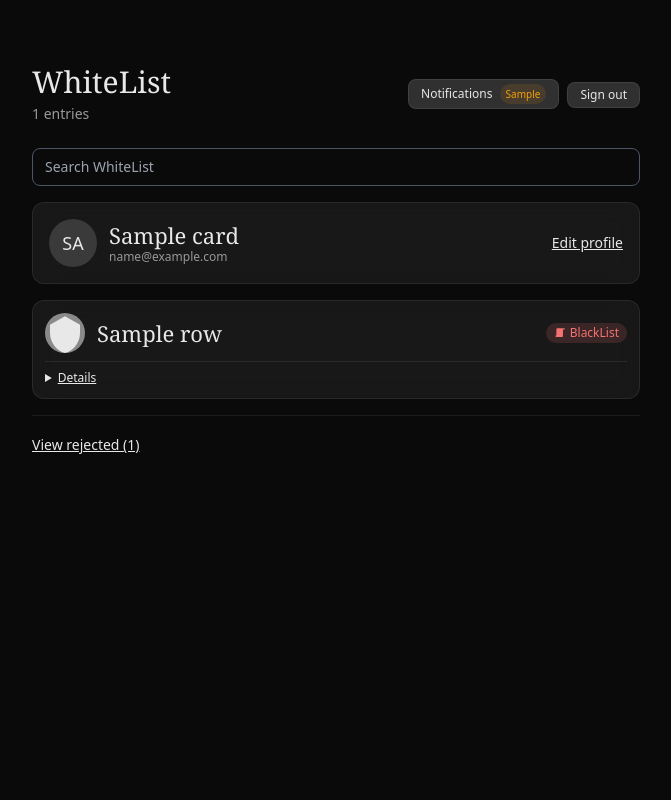
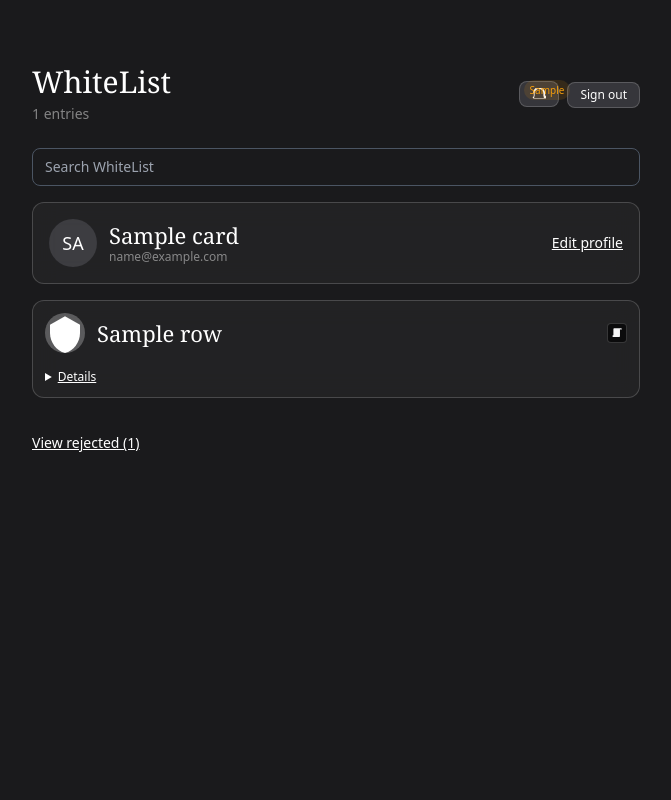
Before and after one commit to jasonlnheath/relmgr, a FastAPI app: template templates/contact_list.html in a window 1280 px wide. Shown: the whole page, without its empty margins (304-975 px from the left). Run offline with FastAPI, Linux system fonts and the light colour scheme; the template is opened without the code that fills it: most values are stand-ins (such as "Sample title", 1, 10 or a date in 2020); some libraries are stand-ins or nearby versions; some web fonts are replaced.

Commit message:
feat(ui): wire approved Whitelist identity into app UI
- Replace all text-only badges with scroll silhouette on colored buttons
  (white/grey/black fill per approved design tokens)
- Update base.html with captain-approved design tokens:
  surface-base=#1A1A1C, glass-01=#FFFFFF0A, glass-edge=#FFFFFF2E
  ink-primary=#FFFFFF, ink-muted=#FFFFFF75, ink-faint=#FFFFFF42
  badge-white=#FFFFFF, badge-grey=#5A5A62, badge-black=#0B0B0C
- Add scroll mark favicon (static/scroll-mark.svg)
- Notification icon keeps unread count badge (functional requirement)
- Update tests to match new scroll badge format (data-state attrs)

Design source: ~/Downloads/whitelist-identity/design-guide.txt

```diff
--- a/templates/base.html
+++ b/templates/base.html
@@ -8,36 +8,54 @@
     <link rel="preconnect" href="https://fonts.googleapis.com">
     <link rel="preconnect" href="https://fonts.gstatic.com" crossorigin>
     <link href="https://fonts.googleapis.com/css2?family=Arapey:ital@0;1&display=swap" rel="stylesheet">
+    {# Scroll mark favicon — approved identity mark #}
+    <link rel="icon" type="image/svg+xml" href="/static/scroll-mark.svg">
     <style>
-        /* === RelMgr theme tokens (captain rulings 2026-09-18; pairing-review fixes §6; round-2 black liquid-glass) === */
+        /* === Whitelist identity tokens (captain approved 2026-09-22) ===
+           Source: ~/Downloads/whitelist-identity/design-guide.txt
+           Tokens: list-grey=#5A5A62(deep), list-white=#FFFFFF, list-black=#0B0B0C
+           surface-base=#1A1A1C, surface-deep=#0B0B0C, glass-01=#FFFFFF0A
+           glass-edge=#FFFFFF2E, ink-primary=#FFFFFF, ink-muted=#FFFFFF75
+           ink-faint=#FFFFFF42, ink-secondary=#FFFFFFB8
+        */
         :root {
-            /* Black liquid-glass background */
-            --wl-bg: #0A0A0A;
-            --wl-ink: #E8E8E8;
-            --wl-paper: rgba(255,255,255,0.06);
-            --wl-charcoal: #999999;
-            --wl-charcoal-deep: #8A8A8A;
+            /* Surfaces */
+            --wl-surface-base: #1A1A1C;
+            --wl-surface-deep: #0B0B0C;
+            --wl-surface-true-black: #000000;
+            --wl-surface-light: #F4F4F5;
 
-            /* Slate-grey liquid-glass buttons */
-            --wl-btn-slate: rgba(120,120,125,0.35);
-            --wl-btn-slate-hover: rgba(140,140,145,0.50);
+            /* Ink */
+            --wl-ink: #FFFFFF;
+            --wl-ink-muted: #FFFFFF75;
+            --wl-ink-faint: #FFFFFF42;
+            --wl-ink-secondary: #FFFFFFB8;
 
-            /* Access badges (text-only, no icons) */
-            --wl-badge-whitelist: #4ADE80;
-            --wl-badge-greylist: #FBBF24;
-            --wl-badge-blocked: #F87171;
+            /* Glass */
+            --wl-glass-fill: #FFFFFF0A;
+            --wl-glass-fill-alt: #FFFFFF14;
+            --wl-glass-edge: #FFFFFF2E;
+            --wl-glass-blur: 12px;
 
-            /* Amber / danger / success (kept for forms) */
+            /* Badge trio (scroll silhouette) */
+            --wl-badge-white: #FFFFFF;
+            --wl-badge-grey: #5A5A62;
+            --wl-badge-black: #0B0B0C;
+
+            /* Slate-grey buttons (list-grey family) */
+            --wl-btn-slate: rgba(110,110,118,0.35);
+            --wl-btn-slate-hover: rgba(110,110,118,0.50);
+
+            /* Action colors (kept for forms) */
             --wl-amber: #F59E0B;
             --wl-amber-field: rgba(245,158,11,0.12);
             --wl-danger: #EF4444;
-            --wl-info: #3B82F6;
             --wl-success: #22C55E;
 
-            /* Glass */
-            --wl-glass-fill: rgba(255,255,255,0.06);
-            --wl-glass-blur: 12px;
-            --wl-glass-border: rgba(255,255,255,0.08);
+            /* Legacy aliases */
+            --wl-bg: var(--wl-surface-base);
+            --wl-charcoal: var(--wl-ink-muted);
+            --wl-charcoal-deep: var(--wl-ink-faint);
         }
 
         /* Semantic utility classes */
@@ -46,24 +64,18 @@
             background: var(--wl-glass-fill);
             backdrop-filter: blur(var(--wl-glass-blur));
             -webkit-backdrop-filter: blur(var(--wl-glass-blur));
-            border: 1px solid var(--wl-glass-border);
+            border: 1px solid var(--wl-glass-edge);
             border-radius: 12px;
         }
         .wl-text { color: var(--wl-ink); }
-        .wl-text-sub { color: var(--wl-charcoal); }
-        .wl-text-muted { color: var(--wl-charcoal-deep); }
-        .wl-text-faint { color: var(--wl-charcoal-deep); }
-        .wl-border { border-color: var(--wl-glass-border); }
+        .wl-text-sub { color: var(--wl-ink-muted); }
+        .wl-text-muted { color: var(--wl-ink-faint); }
+        .wl-text-faint { color: var(--wl-ink-faint); }
+        .wl-border { border-color: var(--wl-glass-edge); }
         .wl-link { color: var(--wl-ink); text-decoration: underline; }
         .wl-link:hover { opacity: 0.75; }
 
-        /* Dropdowns: every <select> keeps the dark glass background. With
-           bg-transparent the native option popup renders the light ink
-           (#E8E8E8) on the OS's white menu — unreadable white-on-white
-           (bio-visibility dropdown, captain ruling 2026-09-20). The
-           explicit dark fill + color-scheme: dark forces a dark popup
-           everywhere; option colors are pinned for engines that ignore
-           color-scheme. */
+        /* Dropdowns: every <select> keeps the dark glass background. */
         .wl-select {
             background: rgba(20, 20, 20, 0.92);
             color: var(--wl-ink);
@@ -76,7 +88,7 @@
             color: var(--wl-ink);
         }
 
-        /* Buttons — slate-grey liquid-glass */
+        /* Buttons */
         .wl-btn-approve { background: var(--wl-success); color: #000; }
         .wl-btn-approve:hover { opacity: 0.85; }
         .wl-btn-deny { background: var(--wl-danger); color: #000; }
@@ -85,28 +97,43 @@
         .wl-btn-revoke:hover { opacity: 0.85; }
         .wl-btn-punt { background: var(--wl-amber); color: #000; }
         .wl-btn-punt:hover { opacity: 0.85; }
-        .wl-btn-submit { background: var(--wl-btn-slate); color: var(--wl-ink); border: 1px solid var(--wl-glass-border); }
+        .wl-btn-submit { background: var(--wl-btn-slate); color: var(--wl-ink); border: 1px solid var(--wl-glass-edge); }
         .wl-btn-submit:hover { background: var(--wl-btn-slate-hover); }
-        .wl-btn-ink { background: var(--wl-btn-slate); color: var(--wl-ink); border: 1px solid var(--wl-glass-border); }
+        .wl-btn-ink { background: var(--wl-btn-slate); color: var(--wl-ink); border: 1px solid var(--wl-glass-edge); }
         .wl-btn-ink:hover { background: var(--wl-btn-slate-hover); }
-        .wl-btn-gray { background: var(--wl-btn-slate); color: var(--wl-ink); border: 1px solid var(--wl-glass-border); }
+        .wl-btn-gray { background: var(--wl-btn-slate); color: var(--wl-ink); border: 1px solid var(--wl-glass-edge); }
         .wl-btn-gray:hover { background: var(--wl-btn-slate-hover); }
 
-        /* Badges — text-only (captain round-2) */
+        /* Badge trio — scroll silhouette on colored button background */
+        .wl-badge-scroll {
+            display: inline-flex;
+            align-items: center;
+            justify-content: center;
+            width: 20px;
+            height: 20px;
+            border-radius: 4px;
+            border: 1px solid var(--wl-glass-edge);
+            cursor: pointer;
+            transition: opacity 0.15s;
+        }
+        .wl-badge-scroll:hover { opacity: 0.8; }
+        .wl-badge-scroll svg { width: 12px; height: 12px; }
+        .wl-badge-scroll[data-state="whitelist"] { background: var(--wl-badge-white); }
+        .wl-badge-scroll[data-state="whitelist"] svg { color: var(--wl-surface-base); }
+        .wl-badge-scroll[data-state="greylist"] { background: var(--wl-badge-grey); }
+        .wl-badge-scroll[data-state="greylist"] svg { color: var(--wl-surface-base); }
+        .wl-badge-scroll[data-state="blacklist"] { background: var(--wl-badge-black); }
+        .wl-badge-scroll[data-state="blacklist"] svg { color: var(--wl-surface-light); }
+
+        /* Legacy badge classes (kept for non-scroll badges like notifications) */
         .wl-badge-amber { background: var(--wl-amber-field); color: var(--wl-amber); }
-        .wl-badge-approved { background: rgba(74,222,128,0.15); color: var(--wl-badge-whitelist); }
-        .wl-badge-charcoal { background: rgba(153,153,153,0.15); color: var(--wl-charcoal); }
-        .wl-badge-danger { background: rgba(239,68,68,0.15); color: var(--wl-badge-blocked); }
-        .wl-badge-whitelist { background: rgba(74,222,128,0.15); color: var(--wl-badge-whitelist); }
-        .wl-badge-greylist { background: rgba(251,191,36,0.15); color: var(--wl-badge-greylist); }
-        .wl-badge-blocked { background: rgba(248,113,113,0.15); color: var(--wl-badge-blocked); }
 
-        /* Glass effect (generic, no tabs rail) */
+        /* Glass effect */
         .wl-glass-rail {
             background: var(--wl-glass-fill);
             backdrop-filter: blur(var(--wl-glass-blur));
             -webkit-backdrop-filter: blur(var(--wl-glass-blur));
-            border-bottom: 1px solid var(--wl-glass-border);
+            border-bottom: 1px solid var(--wl-glass-edge);
         }
 
         /* Heading scale — all Arapey 400 weight */
--- a/templates/contact_list.html
+++ b/templates/contact_list.html
@@ -12,9 +12,12 @@
         <div class="flex items-center gap-2">
             {# Notification center (2026-09-20): unread badge on the dashboard #}
             <a href="/owner/{{ token }}/notifications"
-               class="wl-btn-ink text-xs py-1 px-3 rounded-lg relative">
-                Notifications{% if unread_notifications %}
-                <span class="inline-flex items-center justify-center ml-1 px-1.5 py-0.5 rounded-full text-[10px] wl-badge-amber">{{ unread_notifications }}</span>{% endif %}
+               class="wl-btn-ink text-xs py-1 px-3 rounded-lg relative" title="Notifications">
+                <svg class="w-3.5 h-3.5 inline" viewBox="0 0 16 16" fill="currentColor"><path d="M8 1a5 5 0 0 0-5 5v2.5L2.5 10.5a.5.5 0 0 0 .45.8h10.1a.5.5 0 0 0 .45-.8L13 8.5V6a5 5 0 0 0-5-5Zm-7 5a7 7 0 0 1 14 0v2.29l1.21 1.21a1.5 1.5 0 0 1-1.06 2.56H1.85A1.5 1.5 0 0 1 .79 10.5L2 9.29V6Z"/></svg>
+                {% if unread_notifications %}
+                <span class="absolute -top-0.5 -right-3 px-1.5 py-0.5 rounded-full text-[10px] font-medium"
+                      style="background: var(--wl-amber-field); color: var(--wl-amber);">{{ unread_notifications }}</span>
+                {% endif %}
             </a>
             <form method="POST" action="/signout">
                 <button type="submit" class="wl-btn-ink text-xs py-1 px-3 rounded-lg">Sign out</button>
@@ -75,37 +78,35 @@
                     <span class="wl-heading wl-heading-sm wl-text block truncate">{{ row.name }}</span>
                 </div>
 
-                {# Access badges — click-to-change (2026-09-20): the badge IS
-                   the access governor. One click cycles
-                   WhiteList → GreyList → BlackList → WhiteList. INSTANT and
-                   ALWAYS SILENT: the contact is never notified of a move. #}
+                {# Access badges — scroll silhouette on colored button.
+                   Click cycles: WhiteList → GreyList → BlackList → WhiteList.
+                   INSTANT and ALWAYS SILENT: contact never notified. #}
                 <div class="flex flex-col items-end gap-1 flex-shrink-0">
                     {% if row.is_pending %}
-                    <span class="inline-flex items-center gap-1 px-2 py-0.5 rounded-full text-xs wl-badge-greylist">
-                        <svg class="w-3 h-3" viewBox="0 0 16 16" fill="#FBBF24"><path d="M3.2 11.0 L3.2 2.7 A1.0 1.0 0 0 1 4.2 1.8 L12.9 1.8 A0.75 0.75 0 0 1 14.0 2.9 L14.0 3.2 A0.4 0.4 0 0 1 13.6 3.6 L12.55 3.6 Q12.4 3.1 12.55 2.65 L11.95 2.65 L11.95 12.3 A1.0 1.0 0 0 1 10.95 13.3 L3.2 13.3 Z M3.05 11.0 L9.4 11.0 A0.91 0.91 0 0 1 9.4 13.32 L3.05 13.32 A0.91 0.91 0 0 1 3.05 11.0 Z"/></svg>
+                    <span class="inline-flex items-center gap-1.5 px-2 py-0.5 rounded-full text-xs"
+                          style="background: rgba(110,110,118,0.25); color: var(--wl-ink-muted);">
+                        <span class="w-1.5 h-1.5 rounded-full" style="background: var(--wl-badge-grey);"></span>
                         Pending
                     </span>
                     {% elif row.live_grant %}
                     {% if row.granted and row.perm == 'permanent' %}
-                    {% set badge_label, badge_style, next_state = 'WhiteList', 'wl-badge-whitelist', 'greylist' %}
+                    {% set badge_state, next_state = 'whitelist', 'greylist' %}
                     {% elif row.granted %}
-                    {% set badge_label, badge_style, next_state = 'GreyList', 'wl-badge-greylist', 'blocked' %}
+                    {% set badge_state, next_state = 'greylist', 'blocked' %}
                     {% else %}
-                    {% set badge_label, badge_style, next_state = 'BlackList', 'wl-badge-blocked', 'whitelist' %}
+                    {% set badge_state, next_state = 'blacklist', 'whitelist' %}
                     {% endif %}
                     <form method="POST" action="/owner/{{ token }}/badge">
                         <input type="hidden" name="grant_id" value="{{ row.live_grant.id }}">
                         <input type="hidden" name="state" value="{{ next_state }}">
-                        <button type="submit" title="Click to change access"
-                                class="inline-flex items-center gap-1 px-2 py-0.5 rounded-full text-xs cursor-pointer {{ badge_style }}">
-                            <svg class="w-3 h-3" viewBox="0 0 16 16" fill="currentColor"><path d="M3.2 11.0 L3.2 2.7 A1.0 1.0 0 0 1 4.2 1.8 L12.9 1.8 A0.75 0.75 0 0 1 14.0 2.9 L14.0 3.2 A0.4 0.4 0 0 1 13.6 3.6 L12.55 3.6 Q12.4 3.1 12.55 2.65 L11.95 2.65 L11.95 12.3 A1.0 1.0 0 0 1 10.95 13.3 L3.2 13.3 Z M3.05 11.0 L9.4 11.0 A0.91 0.91 0 0 1 9.4 13.32 L3.05 13.32 A0.91 0.91 0 0 1 3.05 11.0 Z"/></svg>
-                            {{ badge_label }}
+                        <button type="submit" title="Click to change to {{ next_state|capitalize }}"
+                                class="wl-badge-scroll" data-state="{{ badge_state }}">
+                            <svg viewBox="0 0 16 16" fill="currentColor"><path d="M3.2 11.0 L3.2 2.7 A1.0 1.0 0 0 1 4.2 1.8 L12.9 1.8 A0.75 0.75 0 0 1 14.0 2.9 L14.0 3.2 A0.4 0.4 0 0 1 13.6 3.6 L12.55 3.6 Q12.4 3.1 12.55 2.65 L11.95 2.65 L11.95 12.3 A1.0 1.0 0 0 1 10.95 13.3 L3.2 13.3 Z M3.05 11.0 L9.4 11.0 A0.91 0.91 0 0 1 9.4 13.32 L3.05 13.32 A0.91 0.91 0 0 1 3.05 11.0 Z"/></svg>
                         </button>
                     </form>
                     {% else %}
-                    <span class="inline-flex items-center gap-1 px-2 py-0.5 rounded-full text-xs wl-badge-blocked">
-                        <svg class="w-3 h-3" viewBox="0 0 16 16" fill="#F87171"><path d="M3.2 11.0 L3.2 2.7 A1.0 1.0 0 0 1 4.2 1.8 L12.9 1.8 A0.75 0.75 0 0 1 14.0 2.9 L14.0 3.2 A0.4 0.4 0 0 1 13.6 3.6 L12.55 3.6 Q12.4 3.1 12.55 2.65 L11.95 2.65 L11.95 12.3 A1.0 1.0 0 0 1 10.95 13.3 L3.2 13.3 Z M3.05 11.0 L9.4 11.0 A0.91 0.91 0 0 1 9.4 13.32 L3.05 13.32 A0.91 0.91 0 0 1 3.05 11.0 Z"/></svg>
-                        BlackList
+                    <span class="wl-badge-scroll" data-state="blacklist" title="BlackList">
+                        <svg viewBox="0 0 16 16" fill="currentColor"><path d="M3.2 11.0 L3.2 2.7 A1.0 1.0 0 0 1 4.2 1.8 L12.9 1.8 A0.75 0.75 0 0 1 14.0 2.9 L14.0 3.2 A0.4 0.4 0 0 1 13.6 3.6 L12.55 3.6 Q12.4 3.1 12.55 2.65 L11.95 2.65 L11.95 12.3 A1.0 1.0 0 0 1 10.95 13.3 L3.2 13.3 Z M3.05 11.0 L9.4 11.0 A0.91 0.91 0 0 1 9.4 13.32 L3.05 13.32 A0.91 0.91 0 0 1 3.05 11.0 Z"/></svg>
                     </span>
                     {% endif %}
                 </div>
```
Also changed, not shown: templates/contact_card.html (+7 -5 lines), templates/owner_dashboard.html (+15 -20 lines), tests/test_review_tabs_fixes.py (+1 -1 lines), tests/test_share_bundle.py (+2 -1 lines), static/scroll-mark.svg (added).
